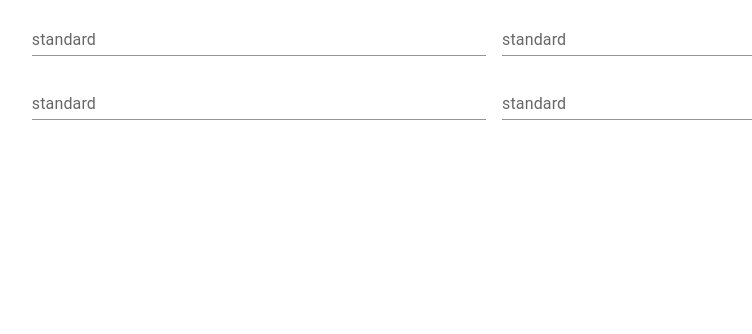
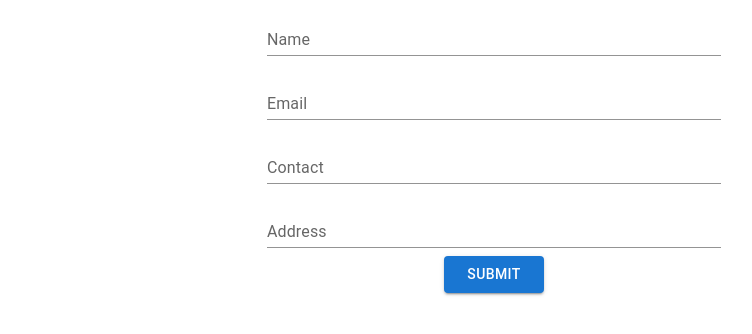
Before and after one commit to Ankushtsalian/redux-thunk-CRUD-JSON-SERVER, a React (Create React App) app: page /addUser in a window 1280 px wide. Shown: the top 334 px of the page, without its empty margins (146-898 px from the left). Built offline with nearby package versions, Linux system fonts and the light colour scheme.

Commit message:
created AddUser form

```diff
--- a/src/pages/AddUser.jsx
+++ b/src/pages/AddUser.jsx
@@ -1,4 +1,4 @@
-import { Box, TextField } from "@mui/material";
+import { Box, Button, TextField } from "@mui/material";
 import React from "react";
 import { useState } from "react";
 
@@ -21,10 +21,46 @@ const AddUser = () => {
         autoComplete="off"
       >
         <div>
-          <TextField id="standard-basic" label="standard" variant="standard" />
-          <TextField id="standard-basic" label="standard" variant="standard" />
-          <TextField id="standard-basic" label="standard" variant="standard" />
-          <TextField id="standard-basic" label="standard" variant="standard" />
+          <TextField
+            id="standard-basic"
+            label="Name"
+            variant="standard"
+            value={name}
+            type="text"
+          />
+          <br />
+          <TextField
+            id="standard-basic"
+            label="Email"
+            variant="standard"
+            value={email}
+            type="email"
+          />
+          <br />
+          <TextField
+            id="standard-basic"
+            label="Contact"
+            variant="standard"
+            value={contact}
+            type="number"
+          />
+          <br />
+          <TextField
+            id="standard-basic"
+            label="Address"
+            variant="standard"
+            value={address}
+            type="text"
+          />
+          <br />
+          <Button
+            style={{ width: "100px" }}
+            type="submit"
+            color="primary"
+            variant="contained"
+          >
+            Submit
+          </Button>
         </div>
       </Box>
     </div>
```
